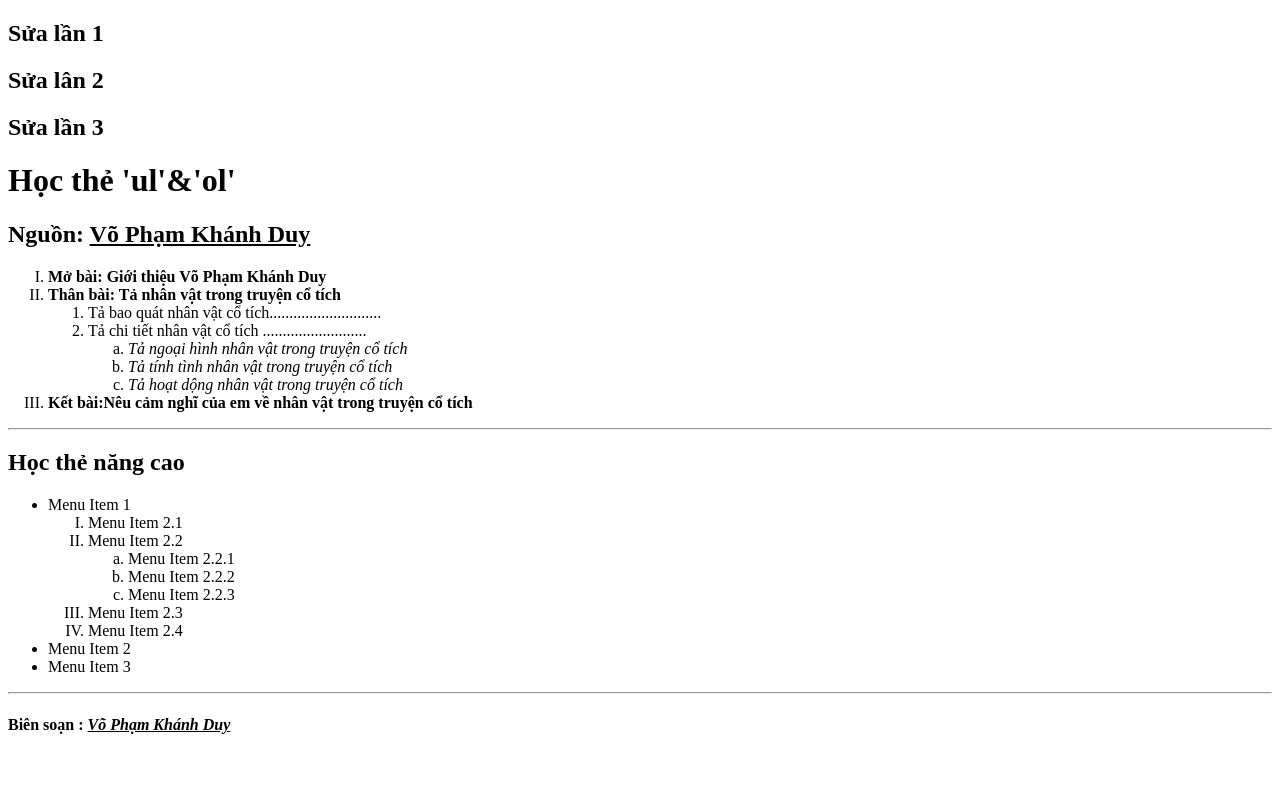
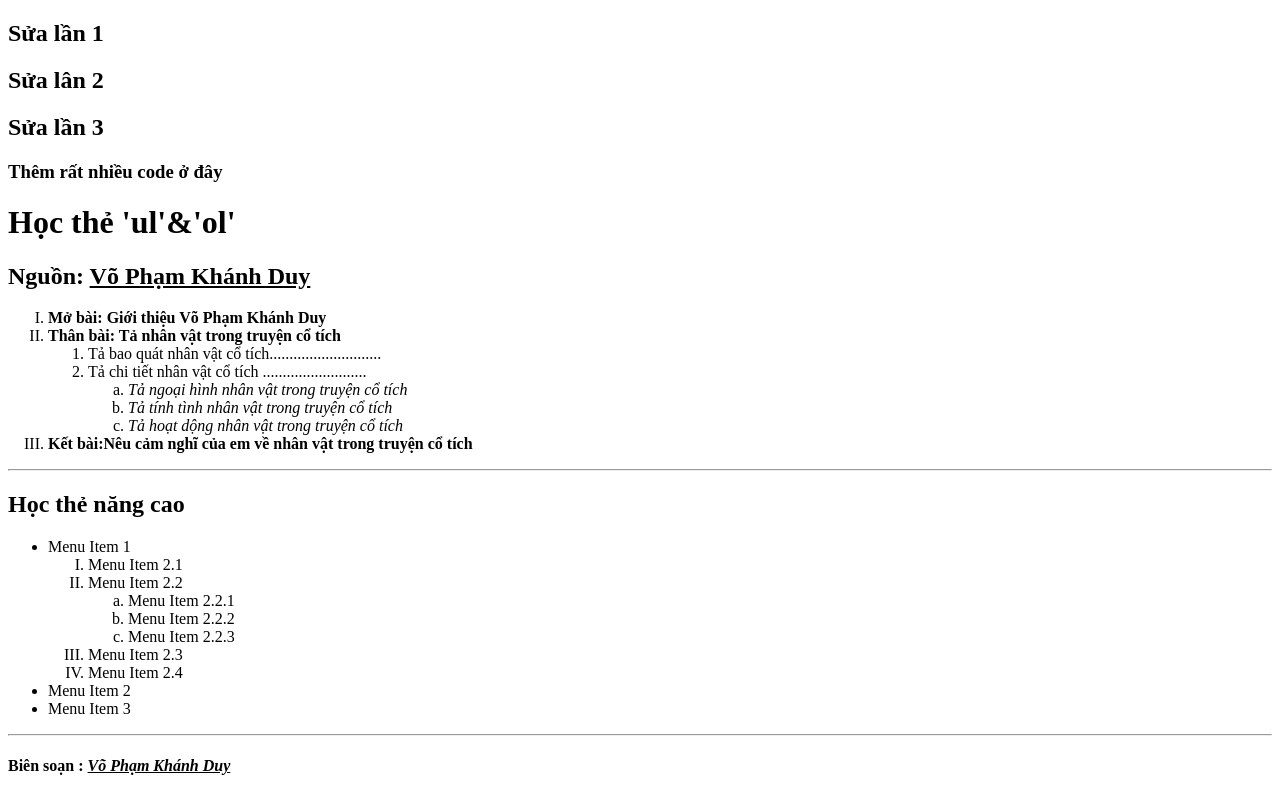
Before and after one commit to VoPhamKhanhDuy/DuAn_05, a plain HTML site: page index.html in a window 1280 px wide. Drawn offline with Linux system fonts and the light colour scheme.

Commit message:
waythree: sửa code lần 1

```diff
--- a/index.html
+++ b/index.html
@@ -9,6 +9,7 @@
     <h2>Sửa lần 1 </h2>
     <h2>Sửa lân 2 </h2>
     <h2>Sửa lần 3 </h2>
+    <h3>Thêm rất nhiều code ở đây </h3>
     <h1>Học thẻ 'ul'&'ol'</h1>
     <h2>
       Nguồn:
```
